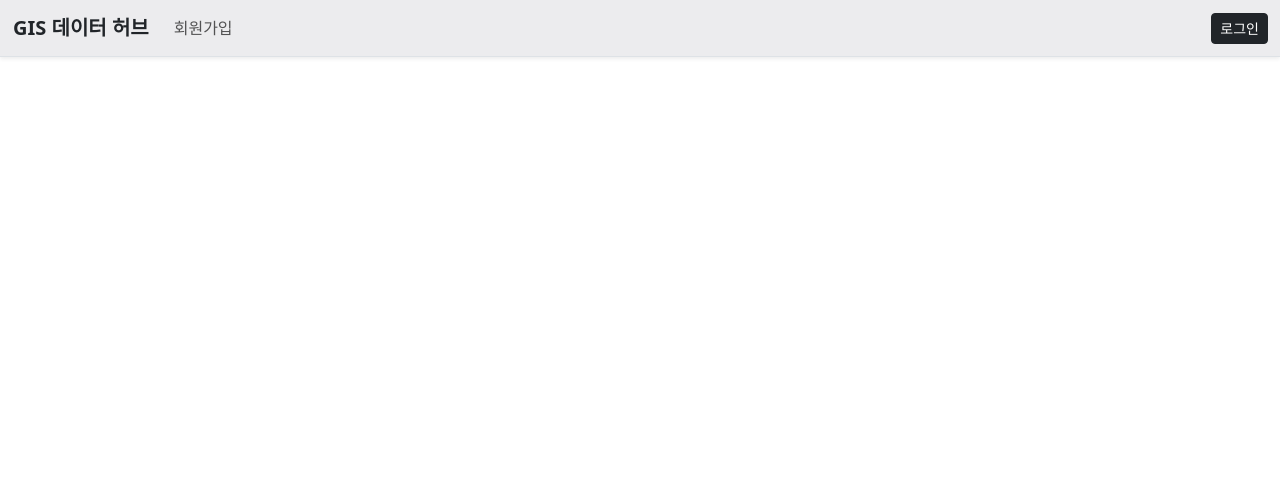
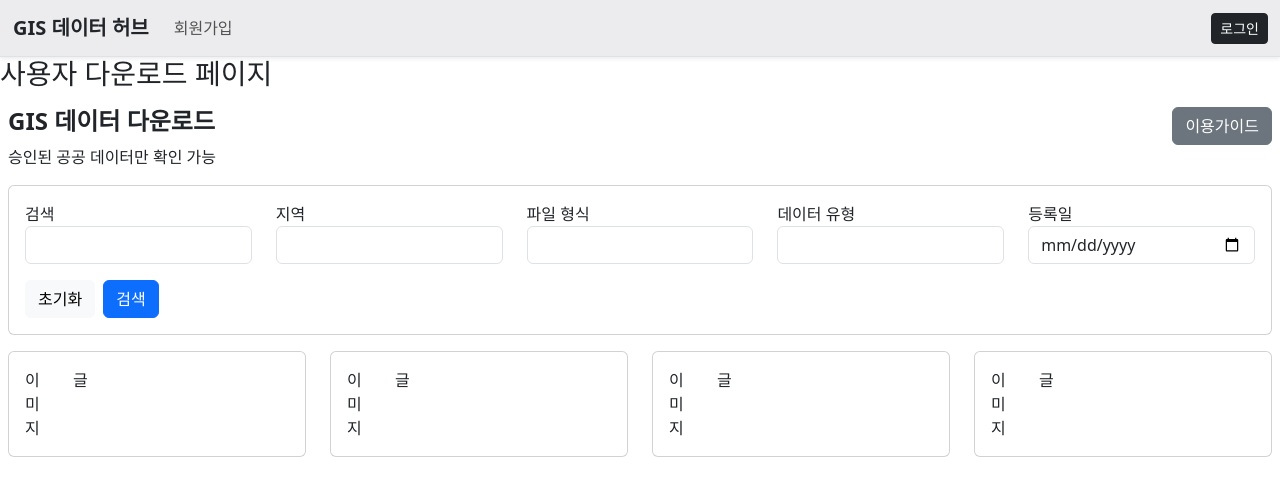
Before and after one commit to fufckddl/DisDataHub_FE, a React (Vite) app: page /download/user/main in a window 1280 px wide. Before the commit this address had no page. Shown: the top 496 px of the page. Built offline with nearby package versions, Linux system fonts and the light colour scheme.

Commit message:
Download user, admin, api 폴더 생성 및 라우터, 코드 작성

```diff
--- a/src/App.jsx
+++ b/src/App.jsx
@@ -7,6 +7,8 @@ import { getUserInfoFromTokenApi } from './commons/api/userApi'
 import RegisterPage from './commons/pages/UserRegisterPage'
 import BoardUserRoutes from './board/routes/BoardUserRoutes'
 import BoardAdminRoutes from './board/routes/BoardAdminRoutes'
+import UserDownloadRouter from './download/user/pages/UserDownloadRouter'
+import AdminDownloadRouter from './download/admin/pages/AdminDownloadRouter'
 
 function App() {
 
@@ -40,6 +42,10 @@ function App() {
           <Route path="/register" element={<RegisterPage />} />
           <Route path="/board/*" element={<BoardUserRoutes />} />
           <Route path="/admin/board/*" element={<BoardAdminRoutes />} />
+
+          {/* 다운로드 */}
+          <Route path="/download/user/*" element={<UserDownloadRouter />} />
+          <Route path="/download/admin/*" element={<AdminDownloadRouter />} />
         </Routes>
       </main>
     </div>
--- /dev/null
+++ b/src/download/admin/pages/AdminDownloadMainPage.jsx
@@ -0,0 +1,9 @@
+function AdminDownloadMainPage(){
+    return(
+        <>
+            <h3>관리자 다운로드 메인페이지</h3>
+        </>
+    )
+}
+
+export default AdminDownloadMainPage;
--- /dev/null
+++ b/src/download/admin/pages/AdminDownloadRouter.jsx
@@ -0,0 +1,14 @@
+import { Route, Routes } from "react-router-dom";
+import AdminDownloadMainPage from "./AdminDownloadMainPage";
+
+function AdminDownloadRouter(){
+    return(
+        <>
+            <Routes>
+                <Route path="main" element={<AdminDownloadMainPage />} />
+            </Routes>
+        </>
+    )
+}
+
+export default AdminDownloadRouter;
--- /dev/null
+++ b/src/download/user/pages/UserDatasetDetailPage.jsx
@@ -0,0 +1,9 @@
+function UserDatasetDetailPage(){
+    return(
+        <>
+            <h3>데이터셋 디테일 페이지</h3>
+        </>
+    )
+}
+
+export default UserDatasetDetailPage;
--- /dev/null
+++ b/src/download/user/pages/UserDownloadMainPage.jsx
@@ -0,0 +1,95 @@
+function SearchForm({type, title}){
+    return(
+        <>
+            <div className="col">
+                <div className="row">
+                    <div className="col">{title}</div>
+                </div>
+                <div className="row">
+                    <div className="col">
+                        <input type={type} className="form-control"/>
+                    </div>
+                </div>
+            </div>
+        </>
+    )
+}
+
+function CardForm(){
+    return(
+        <>
+            <div className="col">
+                <div className="card p-3">
+                    <div className="row">
+                        <div className="col-2">
+                            이미지
+                        </div>
+                        <div className="col">
+                            글
+                        </div>
+                    </div>
+                </div>
+            </div>
+        </>
+    )
+}
+
+
+function UserDownloadMainPage(){
+    return(
+        <>
+            <h3>사용자 다운로드 페이지</h3>
+
+            {/* 상단 제목 */}
+            <div className="row align-items-center p-2">
+                <div className="col ">
+                    <div className="row">
+                        <div className="col">
+                            <h4 className="fw-bold mb-1">GIS 데이터 다운로드</h4>
+                        </div>
+                        <div className="col-auto">
+                            <button className="btn btn-secondary">이용가이드</button>
+                        </div>
+                    </div>
+                    <label >승인된 공공 데이터만 확인 가능</label>
+                </div>
+
+            </div>
+
+            {/* 검색창 */}
+            <div className="row p-2">
+                <div className="col">
+                    <div className="card p-3">
+                        <div className="row mb-3">
+                            <SearchForm type="text" title="검색"></SearchForm>
+                            <SearchForm type="text" title="지역"></SearchForm>
+                            <SearchForm type="text" title="파일 형식"></SearchForm>
+                            <SearchForm type="text" title="데이터 유형"></SearchForm>
+                            <SearchForm type="date" title="등록일"></SearchForm>
+                        </div>
+                        <div className="row">
+                            <div className="col">
+                                <button className="me-2 btn btn-light">초기화</button>
+                                <button className="btn btn-primary">검색</button>
+                            </div>
+                        </div>
+                    </div>
+                </div>
+            </div>
+
+            {/* 중간 데시보드 카드 */}
+
+            <div className="row p-2">
+                <CardForm></CardForm>
+                <CardForm></CardForm>
+                <CardForm></CardForm>
+                <CardForm></CardForm>
+            </div>
+
+
+
+        </>
+    )
+}
+
+export default UserDownloadMainPage;
--- /dev/null
+++ b/src/download/user/pages/UserDownloadRouter.jsx
@@ -0,0 +1,17 @@
+import { Route, Routes } from "react-router-dom";
+import UserDownloadMainPage from "./UserDownloadMainPage";
+import UserDatasetDetailPage from "./UserDatasetDetailPage";
+
+function UserDownloadRouter(){
+    return(
+        <>
+            <Routes>
+                <Route path="main" element={<UserDownloadMainPage />} />
+                {/* <Route path="detail" element={<UserDatasetDetailPage />}/> */}
+                <Route path=":datasetId" element={<UserDatasetDetailPage />}/>
+            </Routes>
+        </>
+    )
+}
+
+export default UserDownloadRouter;
```
Also changed, not shown: src/download/api/adminDownloadApi.js (added), src/download/api/userDownloadApi.js (added).
